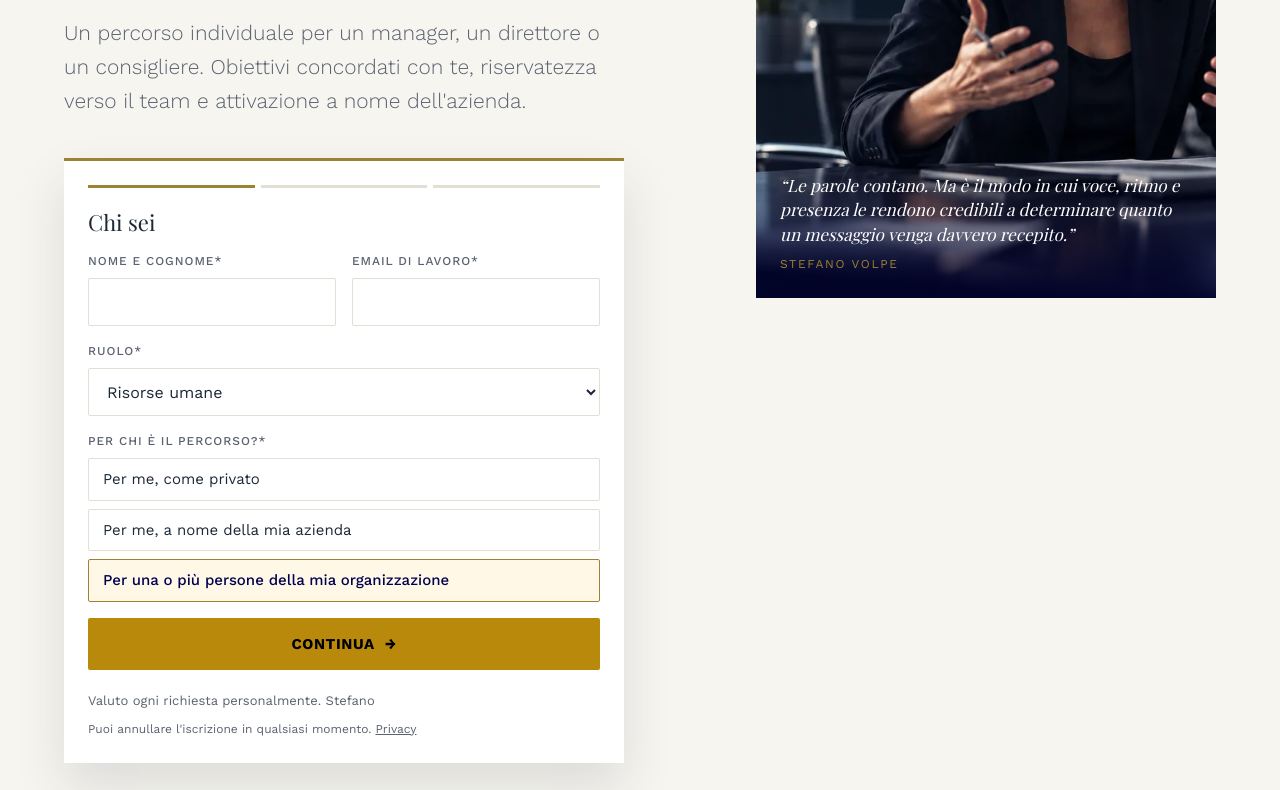
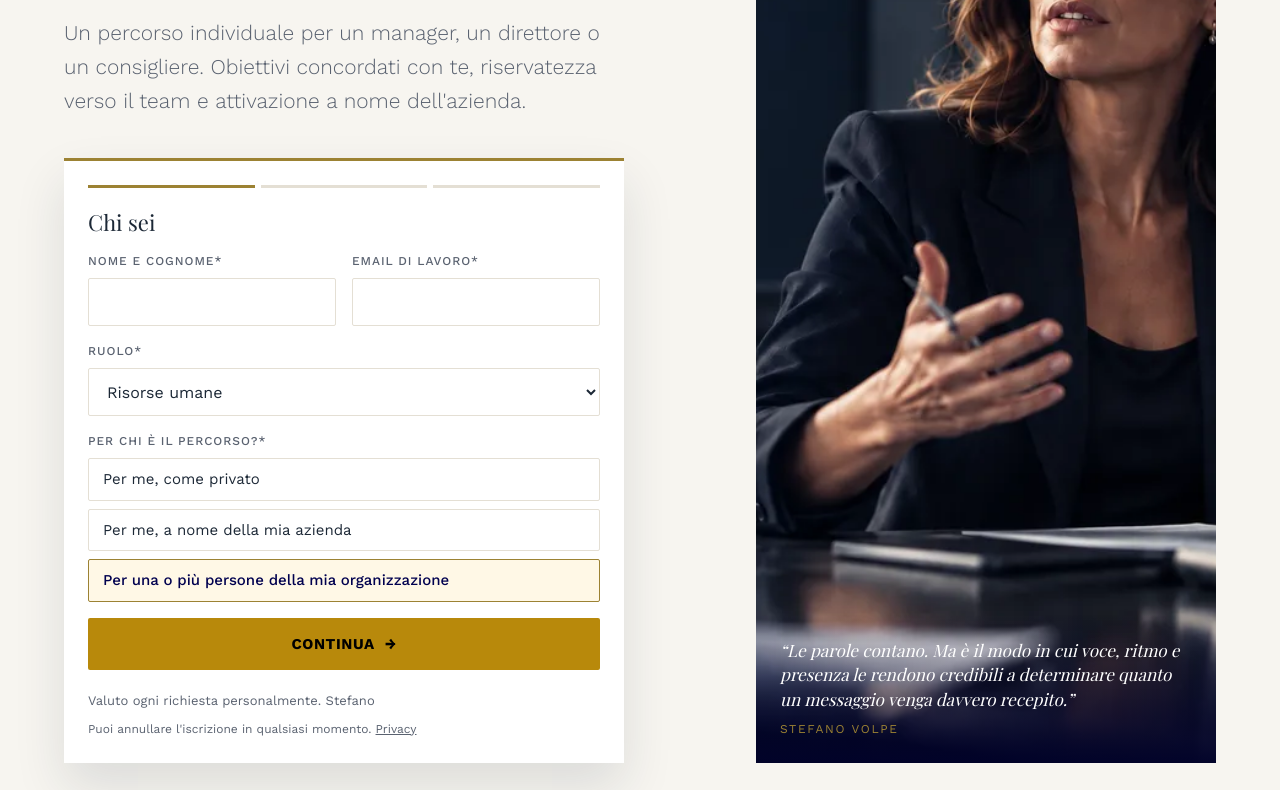
Before and after one commit to simonameraviglialab/stefano-volpe, an Astro site: page /per-le-aziende in a window 1280 px wide. Shown: the part 491-1281 px from the top of the page. Built offline with nearby package versions, Linux system fonts and the light colour scheme; Astro itself is replaced by a stand-in of ours.

Commit message:
Per le aziende: immagine hero a tutta altezza
Co-Authored-By: Claude Opus 5.5 <noreply@anthropic.com>
Claude-Session: https://claude.ai/code/session_01WSuqBk3XKVWZH4sjid4ft1

```diff
--- a/src/styles/global.css
+++ b/src/styles/global.css
@@ -312,3 +312,7 @@ p { margin: 0; }
   .portrait-far img { width: 80%; max-width: 480px; }
   .portrait-scene img { position: absolute; inset: 0; width: 100%; height: 100%; object-fit: cover; object-position: 62% 40%; }
 }
+/* Per le aziende: l'immagine in sala riunioni occupa tutta l'altezza di titolo + form */
+@media (min-width: 1024px) {
+  .portrait-scene { position: relative; top: auto; align-self: stretch; height: auto; min-height: 640px; }
+}
```
